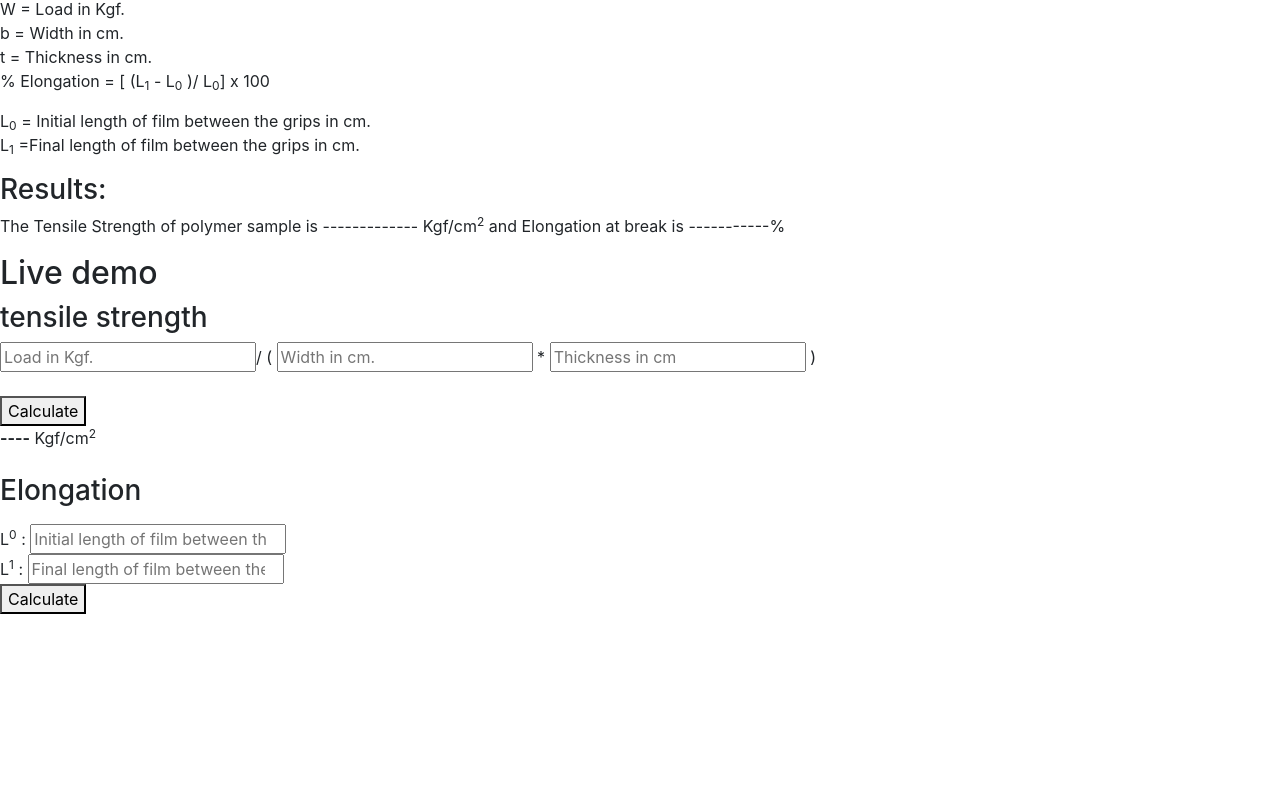
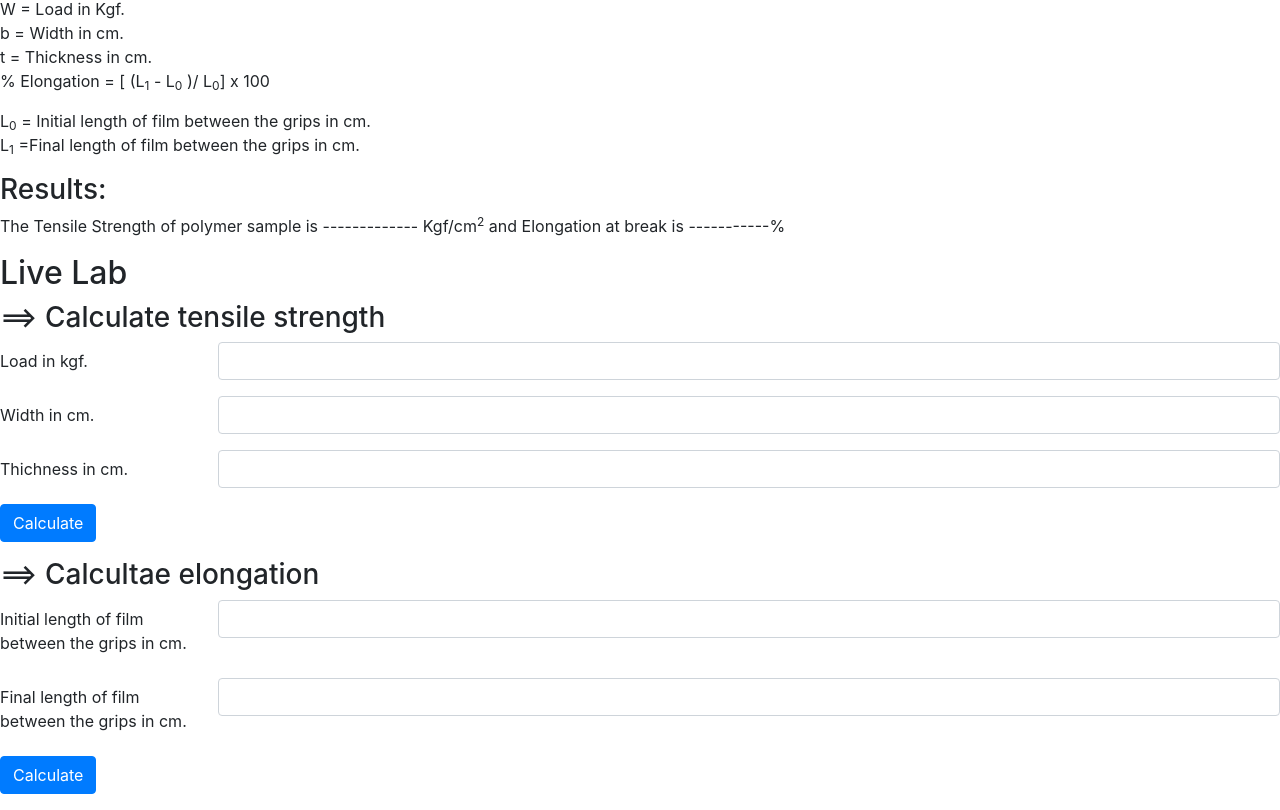
Before and after one commit to Vidit-Yadav/RTOP-lab, an Angular app: page /exp3 in a window 1280 px wide. Shown: the part 1045-1855 px from the top of the page. Before the commit the page ends 1659 px from the top, so only its background shows below. Built offline with nearby package versions, Linux system fonts and the light colour scheme.

Commit message:
Use typescript to do calculation

```diff
--- a/src/app/app.module.ts
+++ b/src/app/app.module.ts
@@ -1,5 +1,6 @@
 import { BrowserModule } from '@angular/platform-browser';
 import { NgModule } from '@angular/core';
+import { FormsModule } from '@angular/forms';
 
 import { AppRoutingModule } from './app-routing.module';
 import { AppComponent } from './app.component';
@@ -32,7 +33,8 @@ import { Exp1Component } from './layout/exp1/exp1.component';
   ],
   imports: [
     BrowserModule,
-    AppRoutingModule
+    AppRoutingModule,
+    FormsModule
   ],
   providers: [],
   bootstrap: [AppComponent]
--- a/src/app/layout/exp1/exp1.component.html
+++ b/src/app/layout/exp1/exp1.component.html
@@ -1,4 +1,6 @@
-<html><body>
+<html>
+
+<body>
   <h1>EXPERIMENT NO. 1</h1>
   <h2>Object:</h2>
   <p>Determination of Tensile Strength and Elongation at break of film sample.</p>
@@ -50,41 +52,56 @@
   <p>The Tensile Strength of film sample is ------------- Kgf/cm<sup>2</sup> and Elongation at break of film sample is
     -----------%</p>
 
-        <h2> Live demo</h2>
+  <h2> Live Lab</h2>
 
-        <h3> tensile strength</h3>
-        <form>
+  <h3>==> Calculate tensile strength</h3>
 
-        <input type="number" name="w" placeholder="Load in Kgf.">/ (
+  <form #f="ngForm" (ngSubmit)="calcTS()" novalidate>
+    <div class="form-group row">
+      <label for="w" class="col-sm-2 col-form-label">Load in kgf.</label>
+      <div class="col-sm-10">
+        <input type="number" class="form-control" id="w" [(ngModel)]="data.w" name="w" #w="ngModel" />
+      </div>
+    </div>
+    <div class="form-group row">
+      <label for="b" class="col-sm-2 col-form-label">Width in cm.</label>
+      <div class="col-sm-10">
+        <input type="number" class="form-control" id="b" [(ngModel)]="data.b" name="b" #b="ngModel" />
+      </div>
+    </div>
+    <div class="form-group row">
+      <label for="t" class="col-sm-2 col-form-label">Thichness in cm.</label>
+      <div class="col-sm-10">
+        <input type="number" class="form-control" id="t" [(ngModel)]="data.t" name="t" #t="ngModel" />
+      </div>
+    </div>
+    <div class="form-group row">
+      <div class="col-sm-10">
+        <button type="submit" class="btn btn-primary">Calculate</button>
+      </div>
+    </div>
+  </form>
+  <h3>==> Calcultae elongation</h3>
 
-        <input  type="number"name="b" placeholder="Width in cm."> *
+  <form #f2="ngForm" (ngSubmit)="calcEle()" novalidate>
+    <div class="form-group row">
+      <label for="l0" class="col-sm-2 col-form-label">Initial length of film between the grips in cm.</label>
+      <div class="col-sm-10">
+        <input type="number" class="form-control" id="l0" [(ngModel)]="data.l0" name="l0" #l0="ngModel">
+      </div>
+    </div>
+    <div class="form-group row">
+      <label for="l1" class="col-sm-2 col-form-label">Final length of film between the grips in cm.</label>
+      <div class="col-sm-10">
+        <input type="number" class="form-control" id="l1" [(ngModel)]="data.l1" name="l1" #l1="ngModel">
+      </div>
+    </div>
+    <div class="form-group row">
+      <div class="col-sm-10">
+        <button type="submit" class="btn btn-primary">Calculate</button>
+      </div>
+    </div>
+  </form>
+</body>
 
-        <input type="number" name="t" placeholder="Thickness in cm"> ) <br>
-        <br>
-
-        <button type="button" onclick="answer.value=( (parseFloat(w.value)) / ( (parseFloat(b.value)) *(parseFloat(t.value)) )
-            );
-        answer2.value=answer.value;
-        nb.value=tnb.value;">Calculate</button><br>
-        <strong> <output name="answer">----</output></strong> Kgf/cm<sup>2</sup> <br>
-
-
-        </form><br>
-        <h3>Elongation</h3>
-        <p id="result"></p>
-         L<sup>0</sup> : <input type="number" id="L0" placeholder="Initial length of film between the grips in cm."><br>
-         L<sup>1</sup> : <input type="number" id="L1" placeholder="Final length of film between the grips in cm."><br>
-         <button onclick="calculate()">Calculate</button>
-         <script>
-             function calculate()
-             {
-                 var l0 =document.getElementById("L0").value;
-                 var l1 =document.getElementById("L1").value;
-                 var result = ((parseFloat(l1)-parseFloat(l0)) / parseFloat(l0))*100;
-                 if(!isNaN(result)){
-                     document.getElementById("result").innerHTML="Elongation at break of film sample is "+result + " %"
-                 }
-             }
-         </script>
-</body>
 </html>
--- a/src/app/layout/exp1/exp1.component.ts
+++ b/src/app/layout/exp1/exp1.component.ts
@@ -7,9 +7,25 @@ import { Component, OnInit } from '@angular/core';
 })
 export class Exp1Component implements OnInit {
 
-  constructor() { }
+  data: any = {};
+
+  constructor() {
+  }
 
   ngOnInit(): void {
   }
 
+  calcTS() {
+    console.log("1" + this.data.w);
+    let ans = this.data.w / (this.data.b * this.data.t);
+    ans = Math.round((ans + Number.EPSILON) * 100) / 100;
+    alert("Result is " + ans + " kgf/cm²");
+
+  }
+  calcEle() {
+    console.log("2");
+    let ans = (Math.abs(this.data.l0 - this.data.l1) / this.data.l0) * 100;
+    ans = Math.round((ans + Number.EPSILON) * 100) / 100;
+    alert("Elongation at break of film sample is " + ans + " %");
+  }
 }
--- a/src/app/layout/exp3/exp3.component.html
+++ b/src/app/layout/exp3/exp3.component.html
@@ -1,5 +1,6 @@
 <html>
-    <body>
+
+<body>
     <h1>EXPERIMENT NO. 3</h1>
     <h2>Object:</h2>
     <p>Determination of Tensile Strength and % elongation of plastic specimen of dumbbell</p>
@@ -55,44 +56,56 @@
     <p>The Tensile Strength of polymer sample is ------------- Kgf/cm<sup>2</sup> and Elongation at break is
         -----------%</p>
 
-        <h2> Live demo</h2>
+    <h2> Live Lab</h2>
 
-        <h3> tensile strength</h3>
-        <form>
+    <h3>==> Calculate tensile strength</h3>
 
-        <input type="number" name="w" placeholder="Load in Kgf.">/ (
+    <form #f="ngForm" (ngSubmit)="calcTS()" novalidate>
+        <div class="form-group row">
+            <label for="w" class="col-sm-2 col-form-label">Load in kgf.</label>
+            <div class="col-sm-10">
+                <input type="number" class="form-control" id="w" [(ngModel)]="data.w" name="w" #w="ngModel" />
+            </div>
+        </div>
+        <div class="form-group row">
+            <label for="b" class="col-sm-2 col-form-label">Width in cm.</label>
+            <div class="col-sm-10">
+                <input type="number" class="form-control" id="b" [(ngModel)]="data.b" name="b" #b="ngModel" />
+            </div>
+        </div>
+        <div class="form-group row">
+            <label for="t" class="col-sm-2 col-form-label">Thichness in cm.</label>
+            <div class="col-sm-10">
+                <input type="number" class="form-control" id="t" [(ngModel)]="data.t" name="t" #t="ngModel" />
+            </div>
+        </div>
+        <div class="form-group row">
+            <div class="col-sm-10">
+                <button type="submit" class="btn btn-primary">Calculate</button>
+            </div>
+        </div>
+    </form>
+    <h3>==> Calcultae elongation</h3>
 
-        <input  type="number"name="b" placeholder="Width in cm."> *
+    <form #f2="ngForm" (ngSubmit)="calcEle()" novalidate>
+        <div class="form-group row">
+            <label for="l0" class="col-sm-2 col-form-label">Initial length of film between the grips in cm.</label>
+            <div class="col-sm-10">
+                <input type="number" class="form-control" id="l0" [(ngModel)]="data.l0" name="l0" #l0="ngModel">
+            </div>
+        </div>
+        <div class="form-group row">
+            <label for="l1" class="col-sm-2 col-form-label">Final length of film between the grips in cm.</label>
+            <div class="col-sm-10">
+                <input type="number" class="form-control" id="l1" [(ngModel)]="data.l1" name="l1" #l1="ngModel">
+            </div>
+        </div>
+        <div class="form-group row">
+            <div class="col-sm-10">
+                <button type="submit" class="btn btn-primary">Calculate</button>
+            </div>
+        </div>
+    </form>
+</body>
 
-        <input type="number" name="t" placeholder="Thickness in cm"> ) <br>
-        <br>
-
-        <button type="button" onclick="answer.value=( (parseFloat(w.value)) / ( (parseFloat(b.value)) *(parseFloat(t.value)) )
-            );
-        answer2.value=answer.value;
-        nb.value=tnb.value;">Calculate</button><br>
-        <strong> <output name="answer">----</output></strong> Kgf/cm<sup>2</sup> <br>
-
-
-        </form><br>
-        <h3>Elongation</h3>
-        <p id="result"></p>
-         L<sup>0</sup> : <input type="number" id="L0" placeholder="Initial length of film between the grips in cm."><br>
-         L<sup>1</sup> : <input type="number" id="L1" placeholder="Final length of film between the grips in cm."><br>
-         <button onclick="calculate()">Calculate</button>
-         <script>
-             function calculate()
-             {
-                 var l0 =document.getElementById("L0").value;
-                 var l1 =document.getElementById("L1").value;
-                 var result = ((parseFloat(l1)-parseFloat(l0)) / parseFloat(l0))*100;
-                 if(!isNaN(result)){
-                     document.getElementById("result").innerHTML="Elongation at break of film sample is "+result + " %"
-                 }
-             }
-         </script>
-
-
-
-
-</body></html>
+</html>
--- a/src/app/layout/exp3/exp3.component.ts
+++ b/src/app/layout/exp3/exp3.component.ts
@@ -7,9 +7,25 @@ import { Component, OnInit } from '@angular/core';
 })
 export class Exp3Component implements OnInit {
 
+  data: any = {};
+
   constructor() { }
 
   ngOnInit(): void {
   }
 
+  calcTS() {
+    console.log("1" + this.data.w);
+    let ans = this.data.w / (this.data.b * this.data.t);
+    ans = Math.round((ans + Number.EPSILON) * 100) / 100;
+    alert("Result is " + ans + " kgf/cm²");
+
+  }
+  calcEle() {
+    console.log("2");
+    let ans = (Math.abs(this.data.l0 - this.data.l1) / this.data.l0) * 100;
+    ans = Math.round((ans + Number.EPSILON) * 100) / 100;
+    alert("Elongation at break of film sample is " + ans + " %");
+  }
+
 }
```
Also changed, not shown: 2 other files (tests, documents, lock files or other folders). Lines whose indentation alone changed are shown as unchanged.
